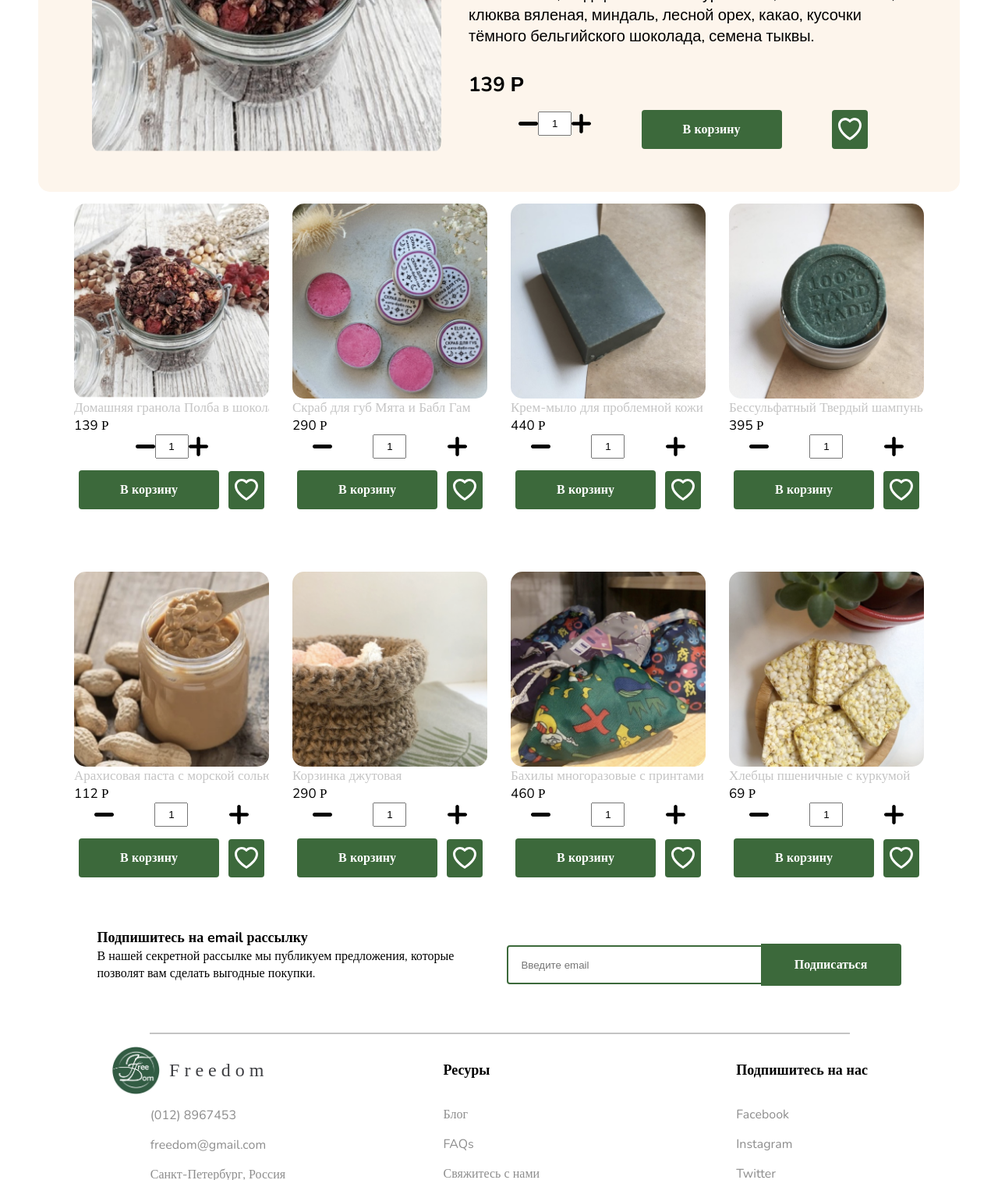
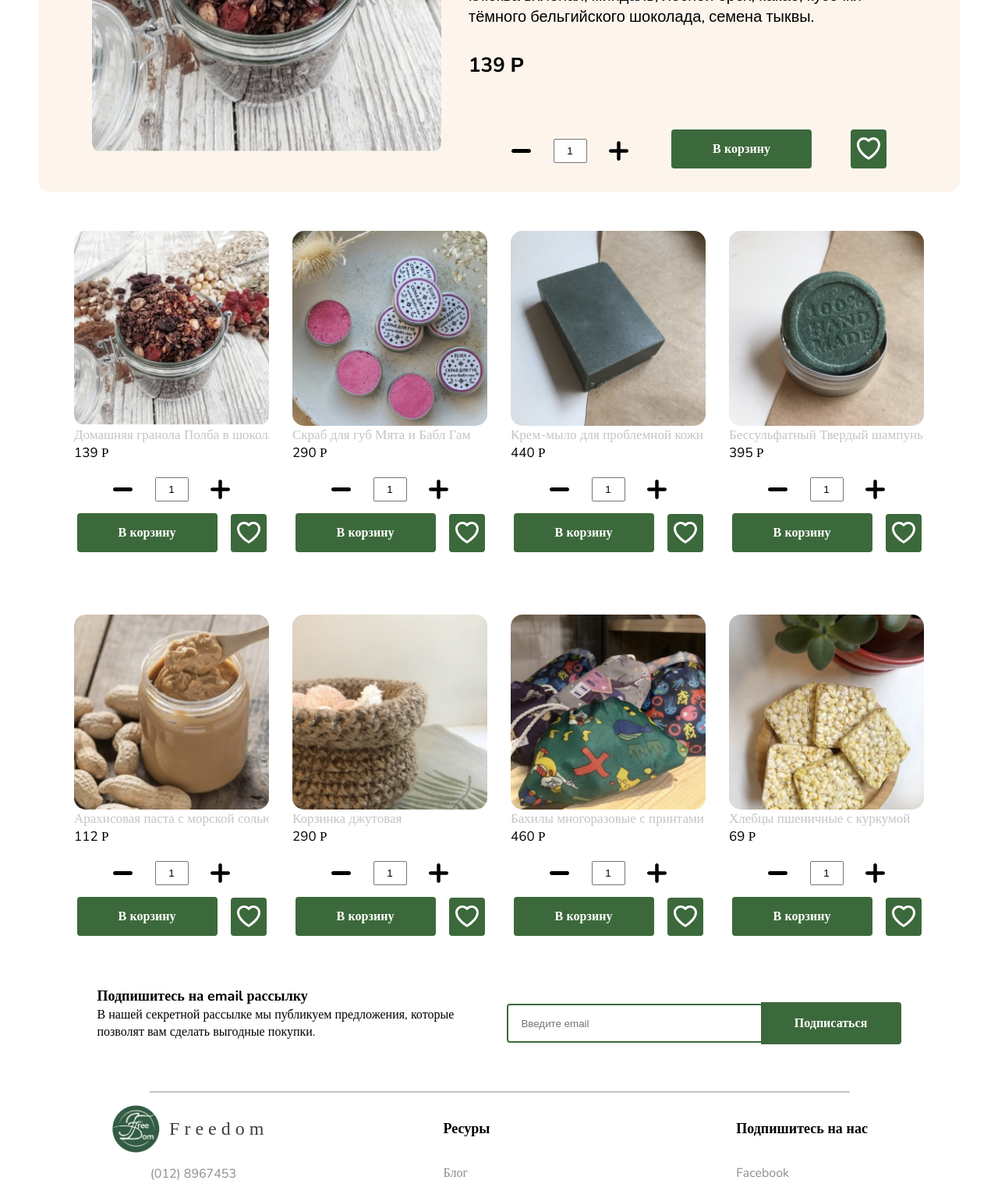
Before and after one commit to Wooow25/first-site, a plain HTML site: page shop.html in a window 1280 px wide. Shown: the part 500-2013 px from the top of the page at 78% size. Drawn offline with nearby package versions, Linux system fonts and the light colour scheme.

Commit message:
that good

```diff
--- a/css/style.css
+++ b/css/style.css
@@ -31,12 +31,14 @@ body{
 header{
     position: relative;
     top: 0;
+    width: 100%;
     display: flex;
     flex-wrap: wrap;
     align-items: center;
     justify-content: space-evenly  ;
     font-weight: 200;
 }
+
 
 .logo{
     display: flex;
--- a/css/style_shop.css
+++ b/css/style_shop.css
@@ -181,6 +181,7 @@ header{
     align-items: center;
     position: relative;
     padding: 15px;
+    margin-bottom: 35px;
 }
 
 .show-wrapper-image{
@@ -451,13 +452,19 @@ header{
     display: flex;
     align-items: center;
     justify-content: space-evenly;
+
 }
 .count{
+    width:150px;
     display: flex;
     align-items: center;
-    justify-content: space-evenly;
+    justify-content: space-between;
+    align-items: center;
+    padding: 20px 15px 0px 15px;
 }
-
+.show-buttons{
+    margin-top: 50px;
+}
 .show-but{
     margin-top: 15px;
     background-color: #3C693B;
@@ -466,6 +473,7 @@ header{
 .but-like{
     width: max-content;
     padding: 10px 8px 5px 8px;
+    margin-left: 10px;
 }
 
 .show-block-pic{
@@ -474,6 +482,7 @@ header{
     color: #FFFFFF;
     cursor: pointer;
 }
+
 .card-but{
     width: 250px;
     display: flex;
--- a/js/main.js
+++ b/js/main.js
@@ -35,7 +35,6 @@ eventDel()
 const inputVal = document.querySelectorAll(".card-input")
 for(let i=0; i<inputVal.length; i++){
     inputVal[i].value =1
-    console.log(inputVal[i].value)
     }
 
 
@@ -70,6 +69,30 @@ for(let i=0; i<inputVal.length; i++){
     }
 }
 
+//кнопки + и -
+{
+    const plus = document.querySelectorAll(".plus")
+    for (let i=0; i<plus.length; i++){
+        plus[i].addEventListener('click', ()=>{
+            parent = plus[i].closest(".count")
+            let numb = parseInt(parent.children[1].value)
+            parent.children[1].value=numb+1
+        })
+    }
+    const minus = document.querySelectorAll(".minus")
+    for (let i=0; i<minus.length; i++){
+        minus[i].addEventListener('click', ()=>{
+            parent = minus[i].closest(".count")
+            let numb = parseInt(parent.children[1].value)
+            if (numb!=0){
+                parent.children[1].value=numb-1
+
+            }
+        })
+    }
+}
+
+
 
 // //анимация
 // $(function(){
--- a/shop.html
+++ b/shop.html
@@ -81,11 +81,11 @@
                         вишня вяленая, клюква вяленая, миндаль, лесной орех, какао, кусочки тёмного бельгийского шоколада, семена тыквы.
                     </div>
                     <div class="show-price">139 Р</div>
-                    <div class="buttons">
+                    <div class="buttons show-buttons">
                         <div class="count">
-                            <img class="card-sign" src="img/minus.svg" alt="">
+                            <img class="card-sign  minus" src="img/minus.svg" alt="">
                             <input type="text" class="card-input">
-                            <img class="card-sign" src="img/add.svg" alt="">
+                            <img class="card-sign plus" src="img/add.svg" alt="">
                         </div>
                         <button class="button show-but">В корзину</button>
                         <button class="button show-but but-like">
@@ -115,9 +115,9 @@
                     <div class="card-price">139 Р</div>
                     <div class="card-but">
                         <div class="count">
-                            <img class="card-sign" src="img/minus.svg" alt="">
+                            <img class="card-sign  minus" src="img/minus.svg" alt="">
                             <input type="text" class="card-input">
-                            <img class="card-sign" src="img/add.svg" alt="">
+                            <img class="card-sign plus" src="img/add.svg" alt="">
                         </div>
                         <button class="button show-but">В корзину</button>
                         <button class="button show-but but-like">
@@ -139,9 +139,11 @@
                         василька, цедры апельсина, косточки винограда, минеральный пигмент.</div>
                     <div class="card-price">290 Р</div>
                     <div class="card-but">
-                        <img class="card-sign" src="img/minus.svg" alt="">
+                        <div class="count">
+                            <img class="card-sign  minus" src="img/minus.svg" alt="">
                             <input type="text" class="card-input">
-                        <img class="card-sign" src="img/add.svg" alt="">
+                            <img class="card-sign plus " src="img/add.svg" alt="">
+                        </div>
                         <button class="button show-but">В корзину</button>
                         <button class="button show-but but-like">
                             <img src="img/V1.svg" alt="" class="show-block-pic">
@@ -158,9 +160,11 @@
                         Аромат мята-персик</div>
                     <div class="card-price">440 Р</div>
                     <div class="card-but">
-                        <img class="card-sign" src="img/minus.svg" alt="">
+                        <div class="count">
+                            <img class="card-sign minus " src="img/minus.svg" alt="">
                             <input type="text" class="card-input">
-                        <img class="card-sign" src="img/add.svg" alt="">
+                            <img class="card-sign plus" src="img/add.svg" alt="">
+                        </div>
                         <button class="button show-but">В корзину</button>
                         <button class="button show-but but-like">
                             <img src="img/V1.svg" alt="" class="show-block-pic">
@@ -178,9 +182,11 @@
                         Аромат свеже-сладкий мята+ананас</div>
                     <div class="card-price">395 Р</div>
                     <div class="card-but">
-                        <img class="card-sign" src="img/minus.svg" alt="">
+                        <div class="count">
+                            <img class="card-sign minus " src="img/minus.svg" alt="">
                             <input type="text" class="card-input">
-                        <img class="card-sign" src="img/add.svg" alt="">
+                            <img class="card-sign plus" src="img/add.svg" alt="">
+                        </div>
                         <button class="button show-but">В корзину</button>
                         <button class="button show-but but-like">
                             <img src="img/V1.svg" alt="" class="show-block-pic">
@@ -201,9 +207,11 @@
                         Состав жареный арахис, морская соль</div>
                     <div class="card-price">112 Р</div>
                     <div class="card-but">
-                        <img class="card-sign" src="img/minus.svg" alt="">
+                        <div class="count">
+                            <img class="card-sign minus" src="img/minus.svg" alt="">
                             <input type="text" class="card-input">
-                        <img class="card-sign" src="img/add.svg" alt="">
+                            <img class="card-sign  plus" src="img/add.svg" alt="">
+                        </div>
                         <button class="button show-but">В корзину</button>
                         <button class="button show-but but-like">
                             <img src="img/V1.svg" alt="" class="show-block-pic">
@@ -219,9 +227,11 @@
                     <div class="card-decription">Корзинка джутовая</div>
                     <div class="card-price">290 Р</div>
                     <div class="card-but">
-                        <img class="card-sign" src="img/minus.svg" alt="">
+                        <div class="count">
+                            <img class="card-sign minus " src="img/minus.svg" alt="">
                             <input type="text" class="card-input">
-                        <img class="card-sign" src="img/add.svg" alt="">
+                            <img class="card-sign plus" src="img/add.svg" alt="">
+                        </div>
                         <button class="button show-but">В корзину</button>
                         <button class="button show-but but-like">
                             <img src="img/V1.svg" alt="" class="show-block-pic">
@@ -238,9 +248,11 @@
                         Для взрослых и детей. Цвета и размеры в ассортименте.</div>
                     <div class="card-price">460 Р</div>
                     <div class="card-but">
-                        <img class="card-sign" src="img/minus.svg" alt="">
+                        <div class="count">
+                            <img class="card-sign minus " src="img/minus.svg" alt="">
                             <input type="text" class="card-input">
-                        <img class="card-sign" src="img/add.svg" alt="">
+                            <img class="card-sign plus" src="img/add.svg" alt="">
+                        </div>
                         <button class="button show-but">В корзину</button>
                         <button class="button show-but but-like">
                             <img src="img/V1.svg" alt="" class="show-block-pic">
@@ -259,9 +271,11 @@
                         Состав: пшеница, куркума, кунжут, морская соль.</div>
                     <div class="card-price">69 Р</div>
                     <div class="card-but">
-                        <img class="card-sign" src="img/minus.svg" alt="">
+                        <div class="count">
+                            <img class="card-sign minus" src="img/minus.svg" alt="">
                             <input type="text" class="card-input">
-                        <img class="card-sign" src="img/add.svg" alt="">
+                            <img class="card-sign plus " src="img/add.svg" alt="">
+                        </div>
                         <button class="button show-but">В корзину</button>
                         <button class="button show-but but-like">
                             <img src="img/V1.svg" alt="" class="show-block-pic">
```
Also changed, not shown: index.html (+1 -0 lines), img/up-arrow.png (added). Lines whose indentation alone changed are shown as unchanged.
